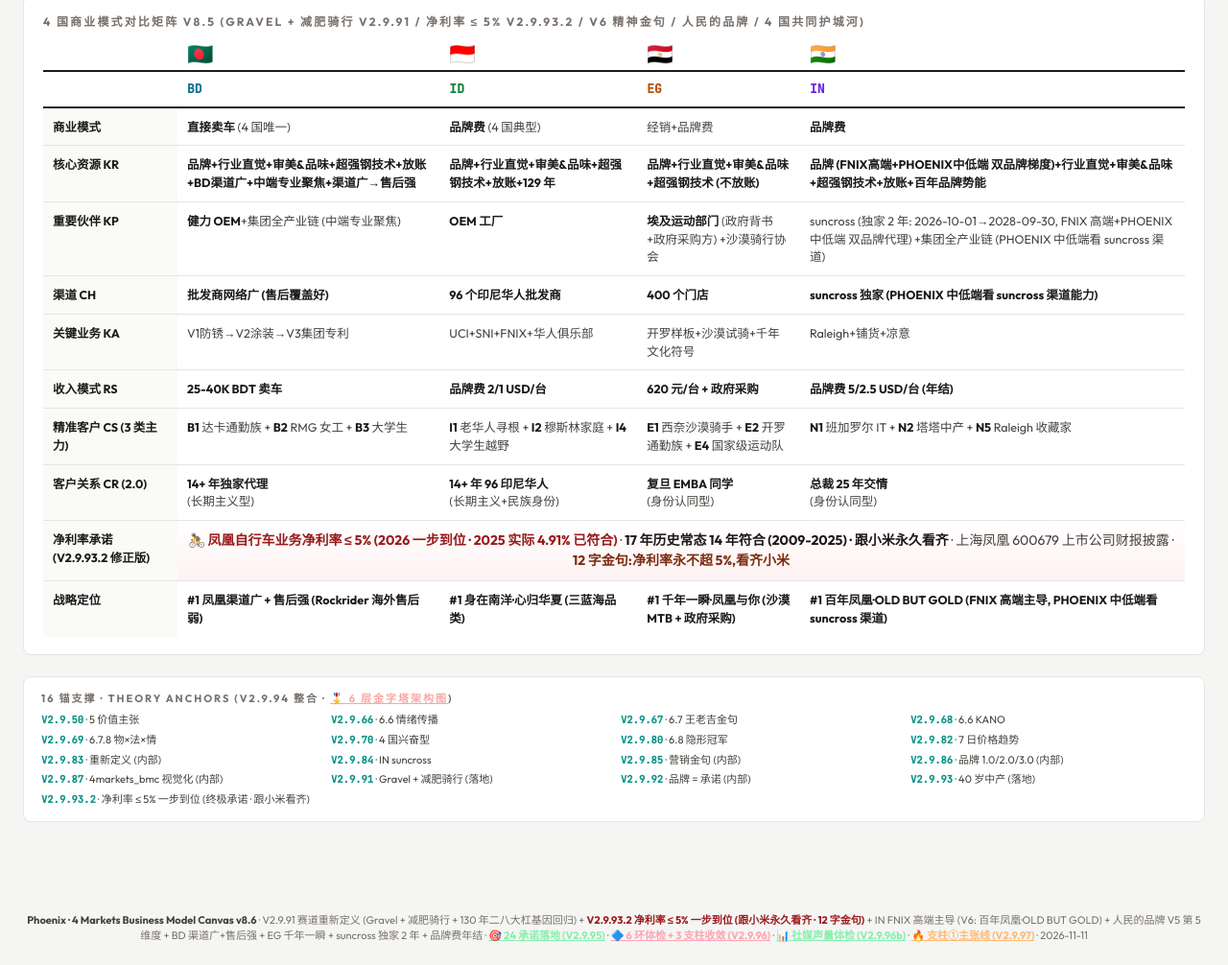
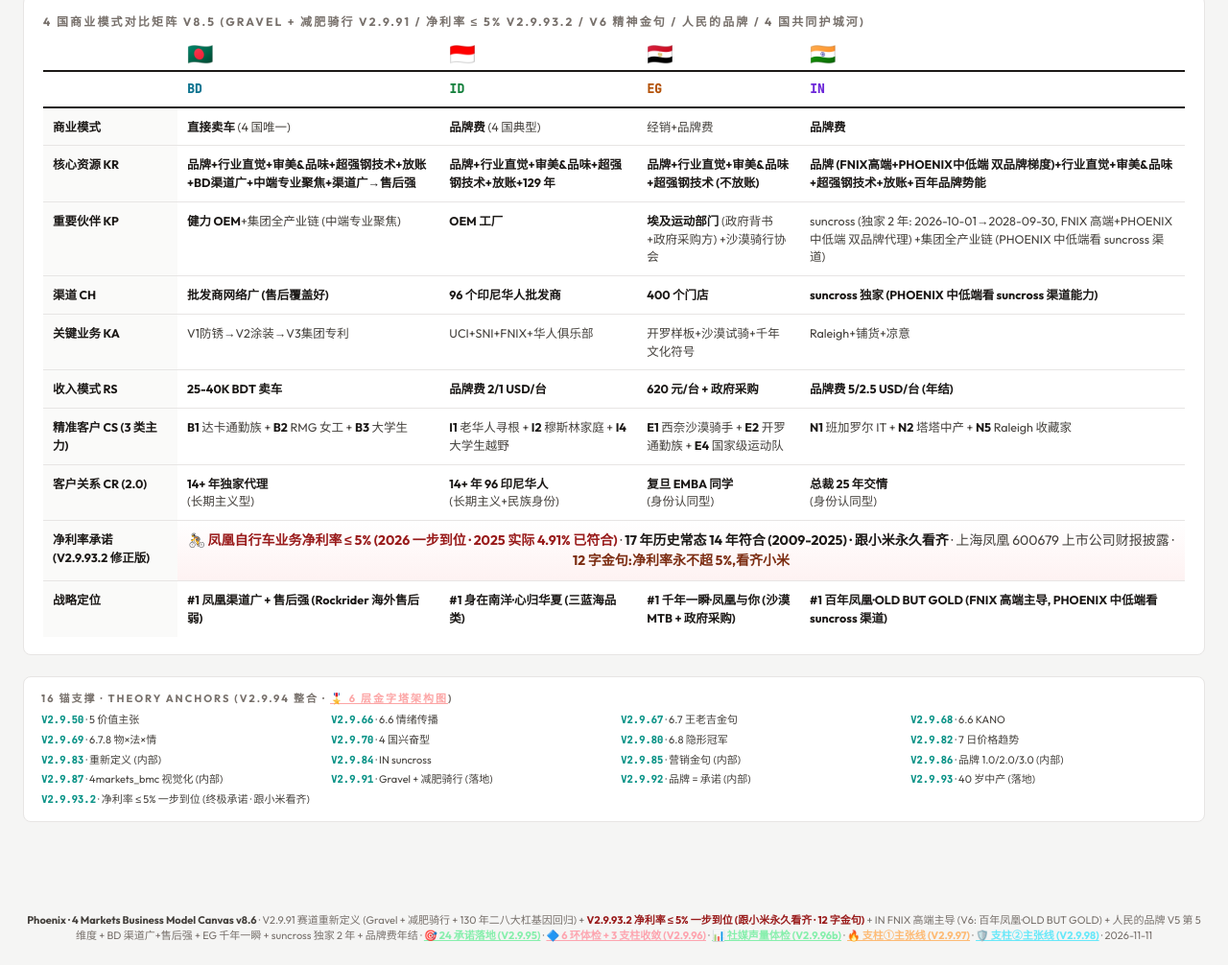
Before and after one commit to hyluolue/PHOENIX-LIVE, a plain HTML site: page 4markets_bmc.html in a window 1280 px wide. Shown: the part 2221-3227 px from the top of the page at 96% size. Drawn offline with Linux system fonts and the light colour scheme.

Commit message:
chore: deploy 4markets_bmc.html

```diff
--- a/4markets_bmc.html
+++ b/4markets_bmc.html
@@ -616,7 +616,7 @@ body {
 </main>
 
 <footer class="footer">
-  <strong>Phoenix · 4 Markets Business Model Canvas v8.6</strong> · V2.9.91 赛道重新定义 (Gravel + 减肥骑行 + 130 年二八大杠基因回归) + <strong style="color:#991b1b">V2.9.93.2 净利率 ≤ 5% 一步到位 (跟小米永久看齐 · 12 字金句)</strong> + IN FNIX 高端主导 (V6: 百年凤凰·OLD BUT GOLD) + 人民的品牌 V5 第 5 维度 + BD 渠道广+售后强 + EG 千年一瞬 + suncross 独家 2 年 + 品牌费年结 · <a href="./24promises_grid.html" style="color:#86efac;font-weight:700">🎯 24 承诺落地 (V2.9.95)</a> · <a href="./brand_6rings.html" style="color:#fda4af;font-weight:700">🔷 6 环体检 + 3 支柱收敛 (V2.9.96)</a> · <a href="./social_voice.html" style="color:#86efac;font-weight:700">📊 社媒声量体检 (V2.9.96b)</a> · <a href="./pillar1_claim.html" style="color:#fdba74;font-weight:700">🔥 支柱①主张线 (V2.9.97)</a> · 2026-11-11
+  <strong>Phoenix · 4 Markets Business Model Canvas v8.6</strong> · V2.9.91 赛道重新定义 (Gravel + 减肥骑行 + 130 年二八大杠基因回归) + <strong style="color:#991b1b">V2.9.93.2 净利率 ≤ 5% 一步到位 (跟小米永久看齐 · 12 字金句)</strong> + IN FNIX 高端主导 (V6: 百年凤凰·OLD BUT GOLD) + 人民的品牌 V5 第 5 维度 + BD 渠道广+售后强 + EG 千年一瞬 + suncross 独家 2 年 + 品牌费年结 · <a href="./24promises_grid.html" style="color:#86efac;font-weight:700">🎯 24 承诺落地 (V2.9.95)</a> · <a href="./brand_6rings.html" style="color:#fda4af;font-weight:700">🔷 6 环体检 + 3 支柱收敛 (V2.9.96)</a> · <a href="./social_voice.html" style="color:#86efac;font-weight:700">📊 社媒声量体检 (V2.9.96b)</a> · <a href="./pillar1_claim.html" style="color:#fdba74;font-weight:700">🔥 支柱①主张线 (V2.9.97)</a> · <a href="./pillar2_claim.html" style="color:#67e8f9;font-weight:700">🛡️ 支柱②主张线 (V2.9.98)</a> · 2026-11-11
 </footer>
 
 <script>
```
